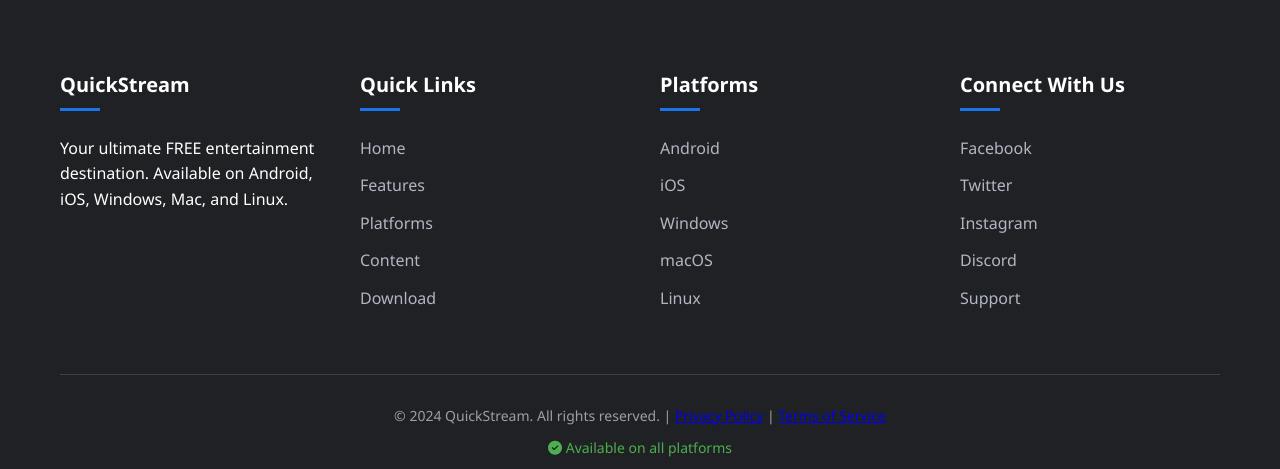
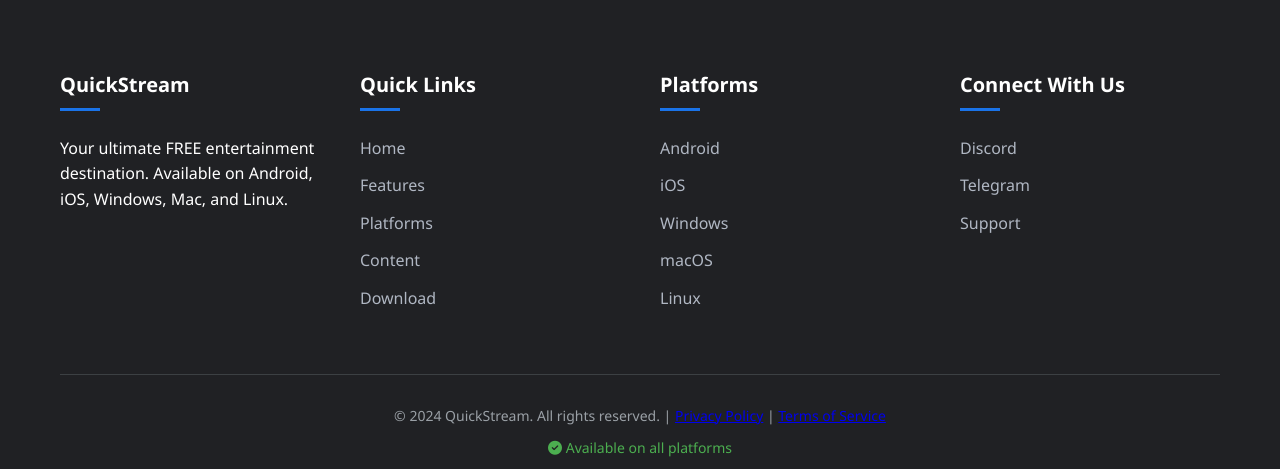
Before and after one commit to quickstream0/quickstream-core, a Flask app: page / in a window 1280 px wide. Shown: the part 6031-6500 px from the top of the page. Run offline with Flask 3, Linux system fonts and the light colour scheme.

Commit message:
added discord and telegram follow links

```diff
--- a/app/templates/layout.html
+++ b/app/templates/layout.html
@@ -211,10 +211,11 @@
                 <div class="footer-column">
                     <h3>Connect With Us</h3>
                     <ul>
-                        <li><a href="#">Facebook</a></li>
+                        <!-- <li><a href="#">Facebook</a></li>
                         <li><a href="#">Twitter</a></li>
-                        <li><a href="#">Instagram</a></li>
-                        <li><a href="#">Discord</a></li>
+                        <li><a href="#">Instagram</a></li> -->
+                        <li><a href="https://discord.gg/Phqxhm64gh">Discord</a></li>
+                        <li><a href="https://t.me/quickstreamUpdates">Telegram</a></li>
                         <li><a href="#">Support</a></li>
                     </ul>
                 </div>
```
